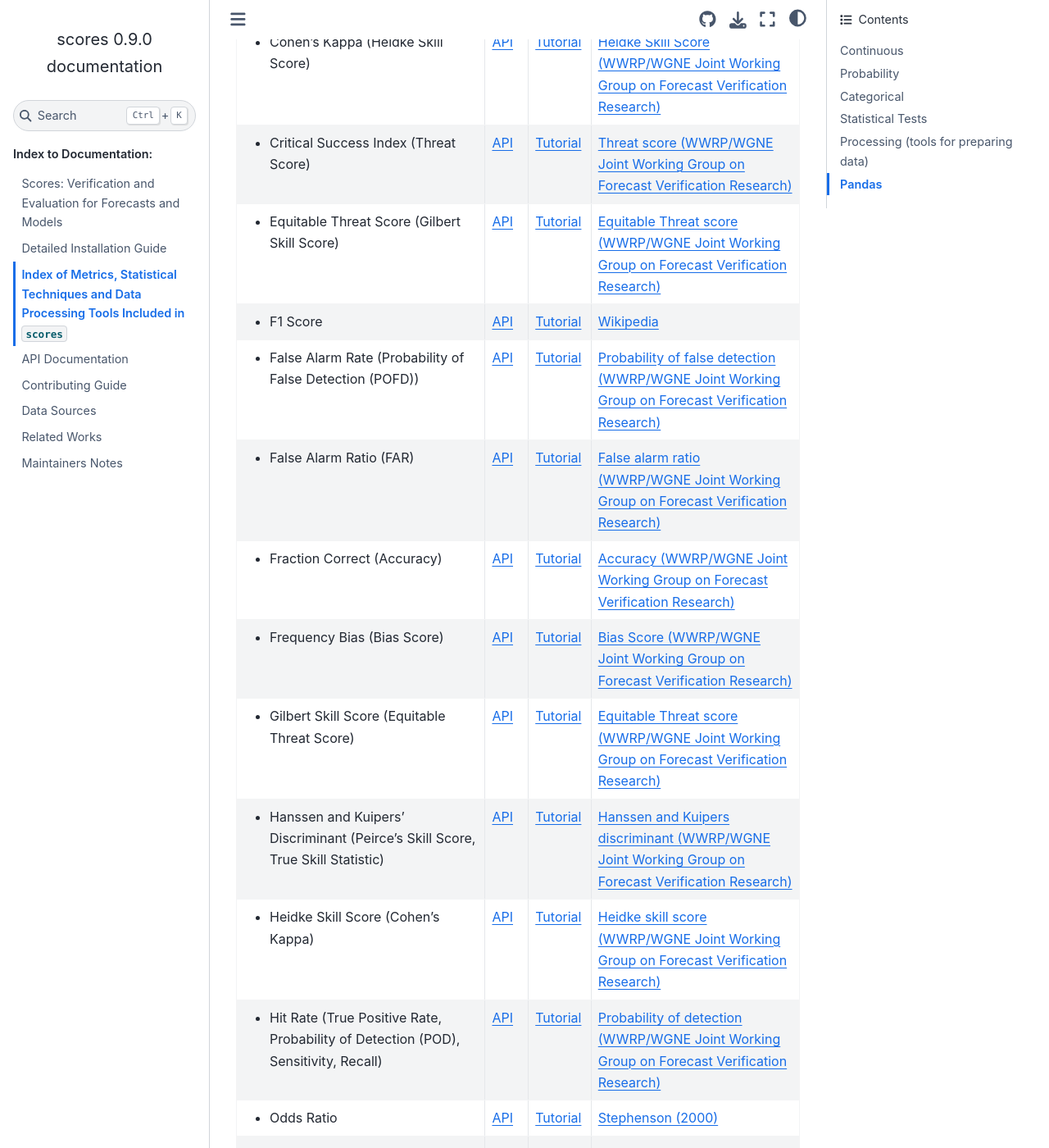
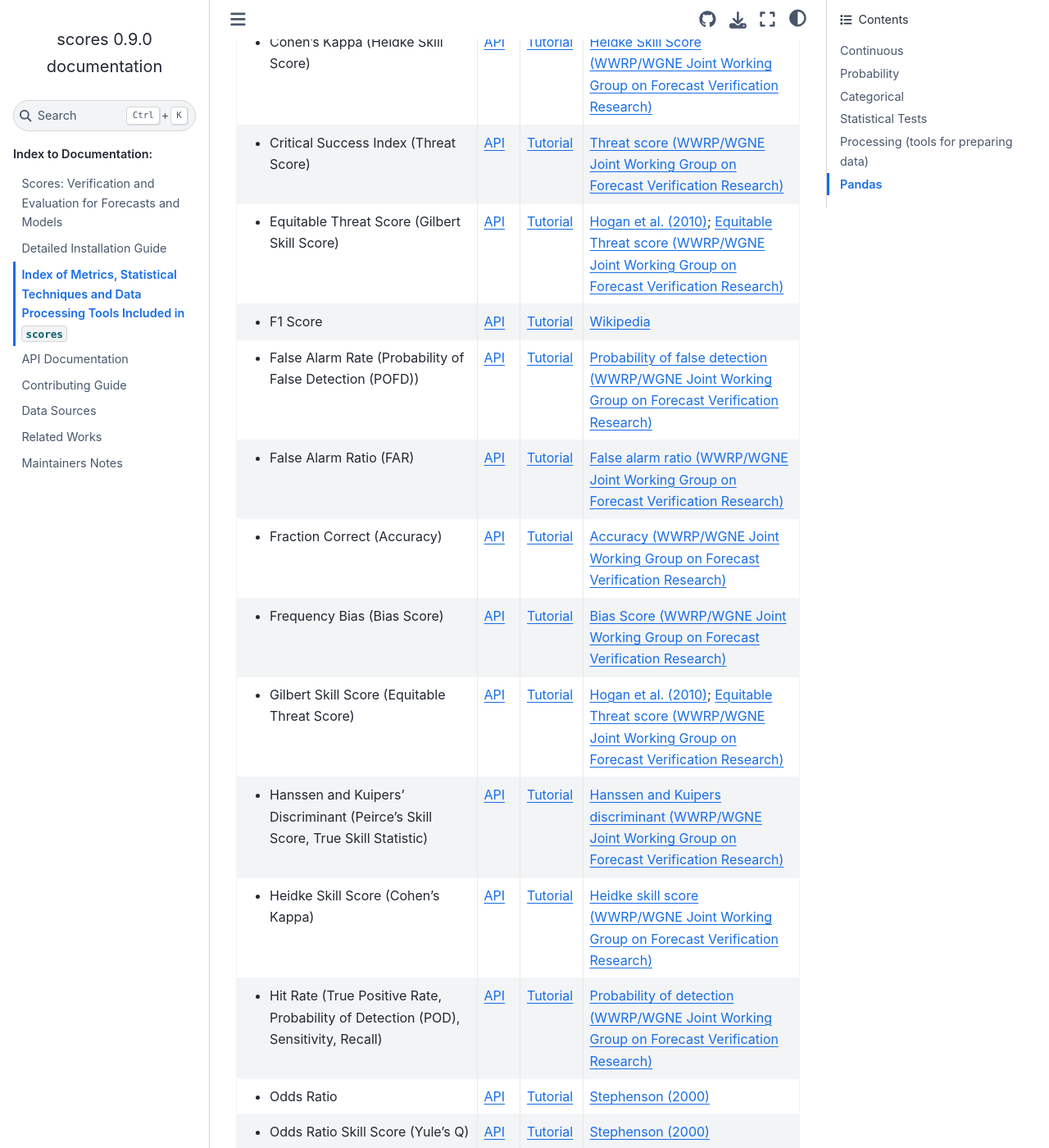
Before and after one commit to nci/scores, a Sphinx documentation site: the page built from docs/included.md, in a window 1280 px wide and 1400 px high, scrolled down 3434 px. Shown: the whole window at 82% size. Built offline with Sphinx 7.4.7 and the Sphinx Book theme 1.1.4, drawn with Linux system fonts in a browser that asks for light colours; pages that are not in the unit, such as notebooks, are missing from menus; part of the change alters nothing that is shown.

Commit message:
Update included.md to add Peirce (1884), Hogan et al. (2010) and replace Ehm et al. (2016) URLs with DOIs

```diff
--- a/docs/included.md
+++ b/docs/included.md
@@ -72,7 +72,7 @@
   -
     [Tutorial](https://scores.readthedocs.io/en/latest/tutorials/Murphy_Diagrams.html)
   -
-    [Ehm et al. (2016) - Theorem 1](https://www.jstor.org/stable/24775351); [Taggart (2022) - Theorem 5.3](https://doi.org/10.1214/21-ejs1957)
+    [Ehm et al. (2016) - Theorem 1](https://doi.org/10.1111/rssb.12154); [Taggart (2022) - Theorem 5.3](https://doi.org/10.1214/21-ejs1957)
 * -
     - Murphy Score (Mean Elementary Score) - theta values
   -
@@ -80,7 +80,7 @@
   -
     [Tutorial](https://scores.readthedocs.io/en/latest/tutorials/Murphy_Diagrams.html)
   -
-    [Ehm et al. (2016) - Corollary 2 (p.521)](https://www.jstor.org/stable/24775351); [Taggart (2022) - Corollary 5.6](https://doi.org/10.1214/21-ejs1957)
+    [Ehm et al. (2016) - Corollary 2 (p.521)](https://doi.org/10.1111/rssb.12154); [Taggart (2022) - Corollary 5.6](https://doi.org/10.1214/21-ejs1957)
 * - Pearson's Correlation Coefficient
   - [API](https://scores.readthedocs.io/en/latest/api.html#scores.continuous.correlation)
   - [Tutorial](https://scores.readthedocs.io/en/latest/tutorials/Pearsons_Correlation.html)
@@ -175,7 +175,7 @@
   -
     [Tutorial](https://scores.readthedocs.io/en/latest/tutorials/Murphy_Diagrams.html)
   -
-    [Ehm et al. (2016) - Theorem 1](https://www.jstor.org/stable/24775351); [Taggart (2022) - Theorem 5.3](https://doi.org/10.1214/21-ejs1957)
+    [Ehm et al. (2016) - Theorem 1](https://doi.org/10.1111/rssb.12154); [Taggart (2022) - Theorem 5.3](https://doi.org/10.1214/21-ejs1957)
 * -
     - Murphy Score (Mean Elementary Score) - theta values
   -
@@ -183,7 +183,7 @@
   -
     [Tutorial](https://scores.readthedocs.io/en/latest/tutorials/Murphy_Diagrams.html)
   -
-    [Ehm et al. (2016) - Corollary 2 (p.521)](https://www.jstor.org/stable/24775351); [Taggart (2022) - Corollary 5.6](https://doi.org/10.1214/21-ejs1957)
+    [Ehm et al. (2016) - Corollary 2 (p.521)](https://doi.org/10.1111/rssb.12154); [Taggart (2022) - Corollary 5.6](https://doi.org/10.1214/21-ejs1957)
 * - Receiver (Relative) Operating Characteristic (ROC)
   - [API](https://scores.readthedocs.io/en/latest/api.html#scores.probability.roc_curve_data)
   - [Tutorial](https://scores.readthedocs.io/en/latest/tutorials/ROC.html)
@@ -246,7 +246,7 @@
   -
     [Tutorial](https://scores.readthedocs.io/en/latest/tutorials/Binary_Contingency_Scores.html)
   -
-     [Equitable Threat score (WWRP/WGNE Joint Working Group on Forecast Verification Research)](https://www.cawcr.gov.au/projects/verification/#ETS)
+    [Hogan et al. (2010)](https://doi.org/10.1175/2009WAF2222350.1); [Equitable Threat score (WWRP/WGNE Joint Working Group on Forecast Verification Research)](https://www.cawcr.gov.au/projects/verification/#ETS)
 * -
     - F1 Score
   -
@@ -294,7 +294,7 @@
   -
     [Tutorial](https://scores.readthedocs.io/en/latest/tutorials/Binary_Contingency_Scores.html)
   -
-     [Equitable Threat score (WWRP/WGNE Joint Working Group on Forecast Verification Research)](https://www.cawcr.gov.au/projects/verification/#ETS)
+    [Hogan et al. (2010)](https://doi.org/10.1175/2009WAF2222350.1); [Equitable Threat score (WWRP/WGNE Joint Working Group on Forecast Verification Research)](https://www.cawcr.gov.au/projects/verification/#ETS)
 * -
     - Hanssen and Kuipers' Discriminant (Peirce's Skill Score, True Skill Statistic)
   -
@@ -342,7 +342,7 @@
   -
     [Tutorial](https://scores.readthedocs.io/en/latest/tutorials/Binary_Contingency_Scores.html)
   -
-    [Hanssen and Kuipers discriminant (WWRP/WGNE Joint Working Group on Forecast Verification Research)](https://www.cawcr.gov.au/projects/verification/#HK)
+    [Peirce (1884)](https://doi.org/10.1126/science.ns-4.93.453.b); [Hanssen and Kuipers discriminant (WWRP/WGNE Joint Working Group on Forecast Verification Research)](https://www.cawcr.gov.au/projects/verification/#HK)
 * -
     - Precision (Success Ratio)
   -
```
